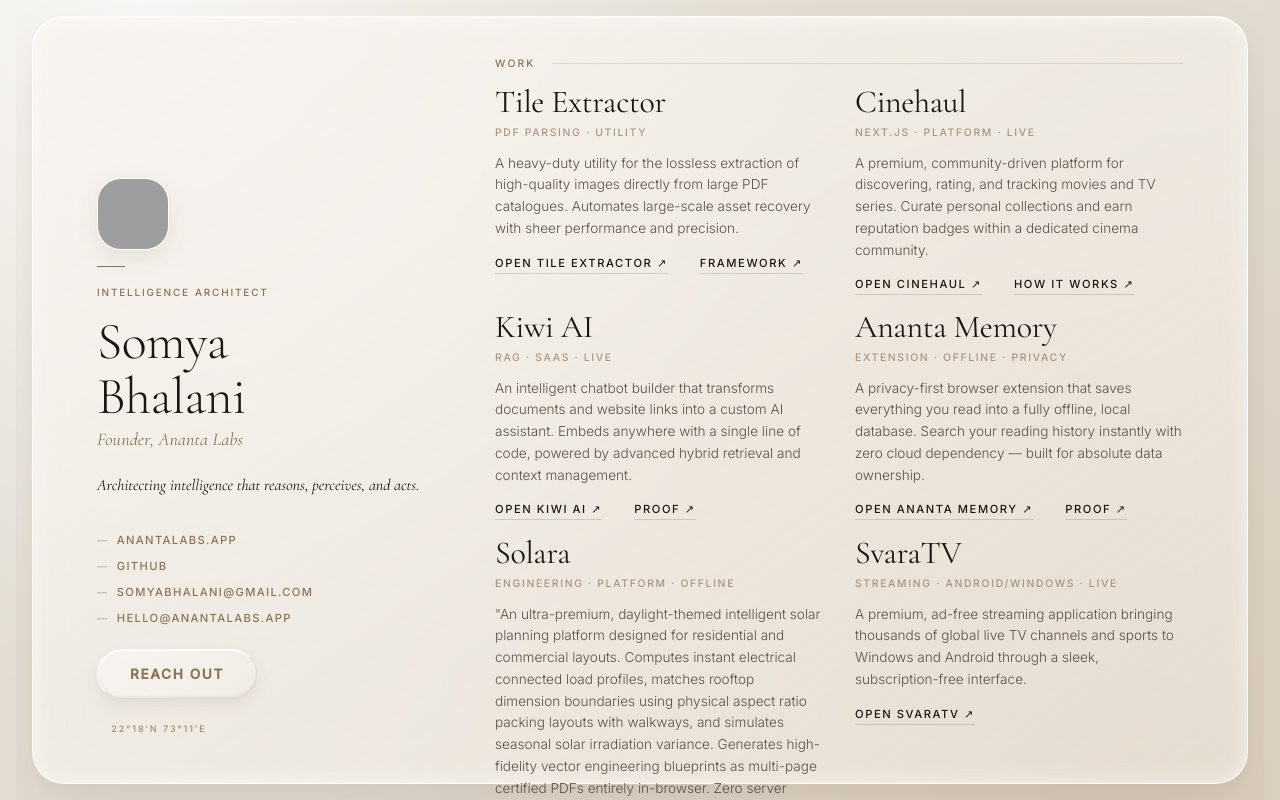
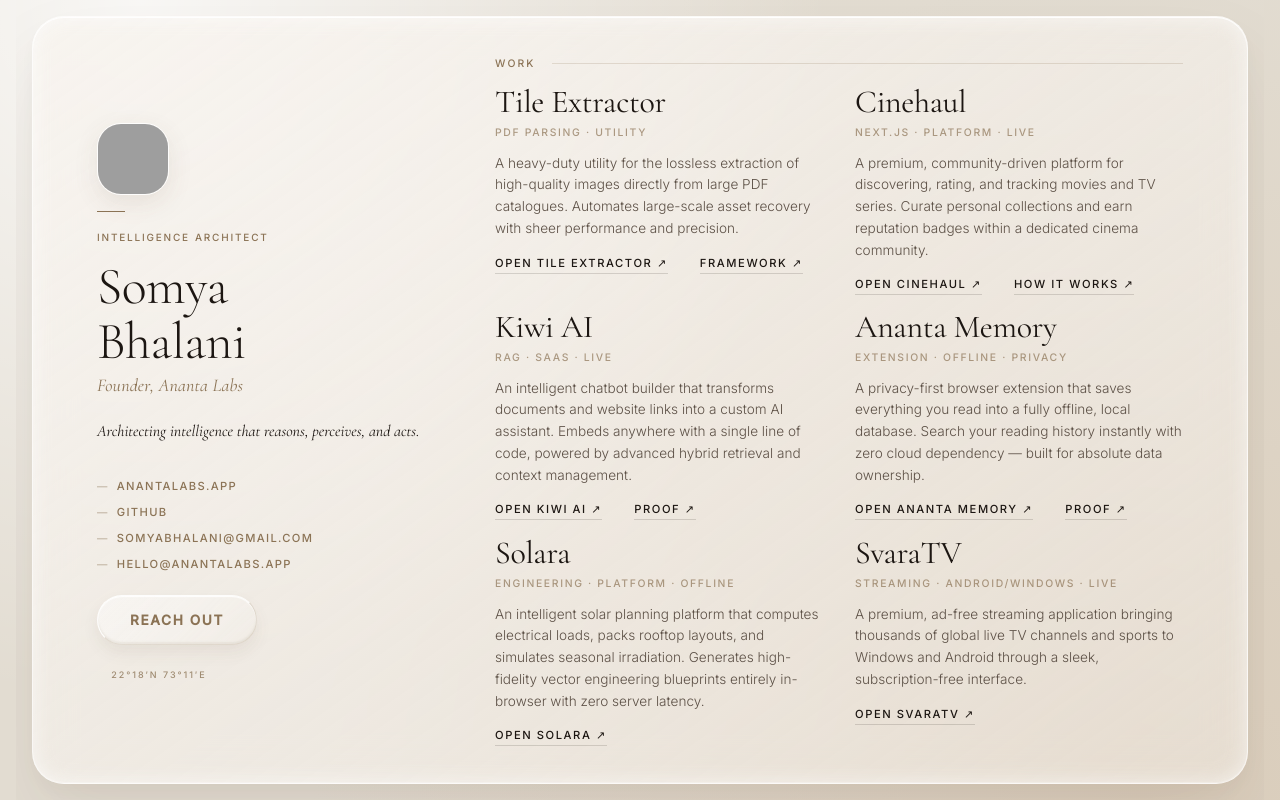
Before and after one commit to somyabhalani/portfolio, a plain HTML site: page index.html in a window 1280 px wide. Drawn offline with nearby package versions, Linux system fonts and the light colour scheme; grey boxes are pictures that could not be loaded; a script that the page names is missing.

Commit message:
Update index.html

```diff
--- a/index.html
+++ b/index.html
@@ -1096,7 +1096,7 @@ button.contact-btn {
         <span class="proj-tag">Engineering · Platform · Offline</span>
       </div>
       <p class="proj-desc">
-        "An ultra-premium, daylight-themed intelligent solar planning platform designed for residential and commercial layouts. Computes instant electrical connected load profiles, matches rooftop dimension boundaries using physical aspect ratio packing layouts with walkways, and simulates seasonal solar irradiation variance. Generates high-fidelity vector engineering blueprints as multi-page certified PDFs entirely in-browser. Zero server latency, 100% offline security and compliance.
+        An intelligent solar planning platform that computes electrical loads, packs rooftop layouts, and simulates seasonal irradiation. Generates high-fidelity vector engineering blueprints entirely in-browser with zero server latency.
       </p>
       <div class="proj-links-wrap">
         <a class="proj-link" href="https://solara-dash.vercel.app/" target="_blank">Open Solara ↗</a>
```
